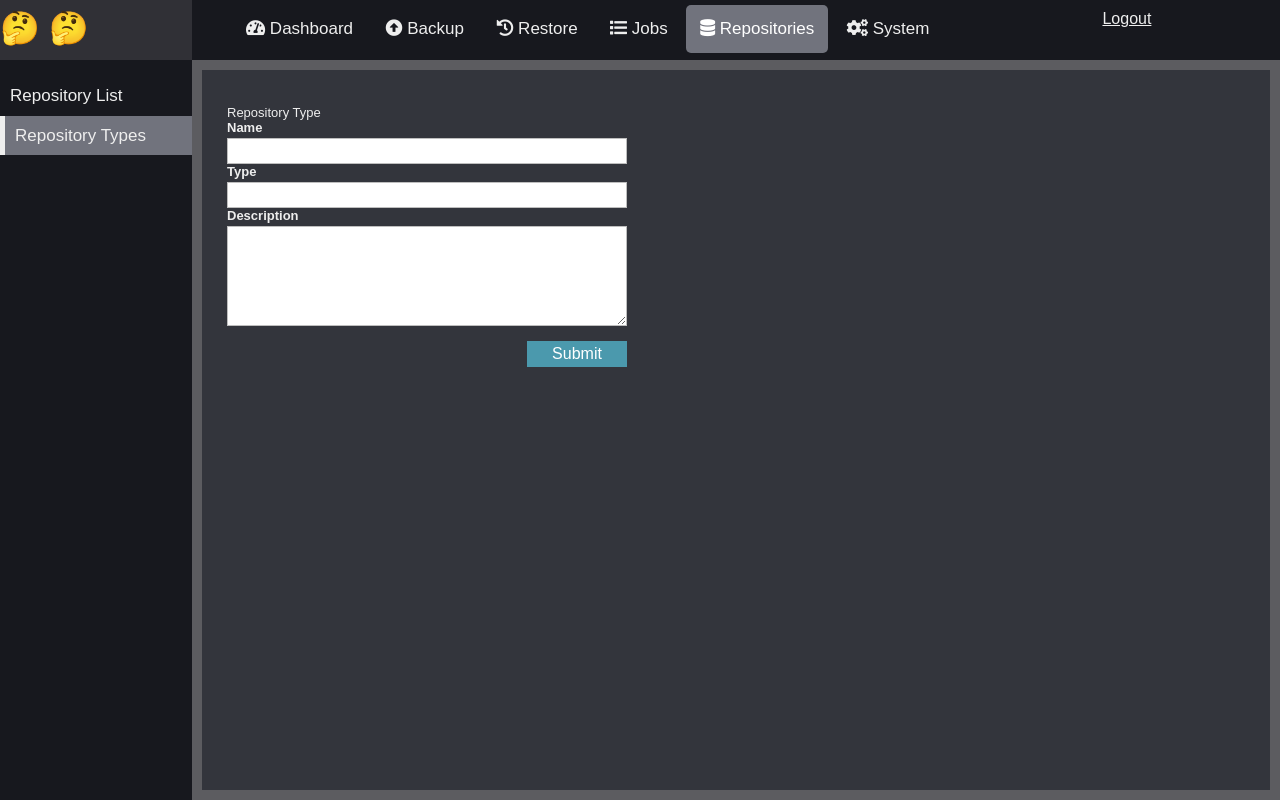
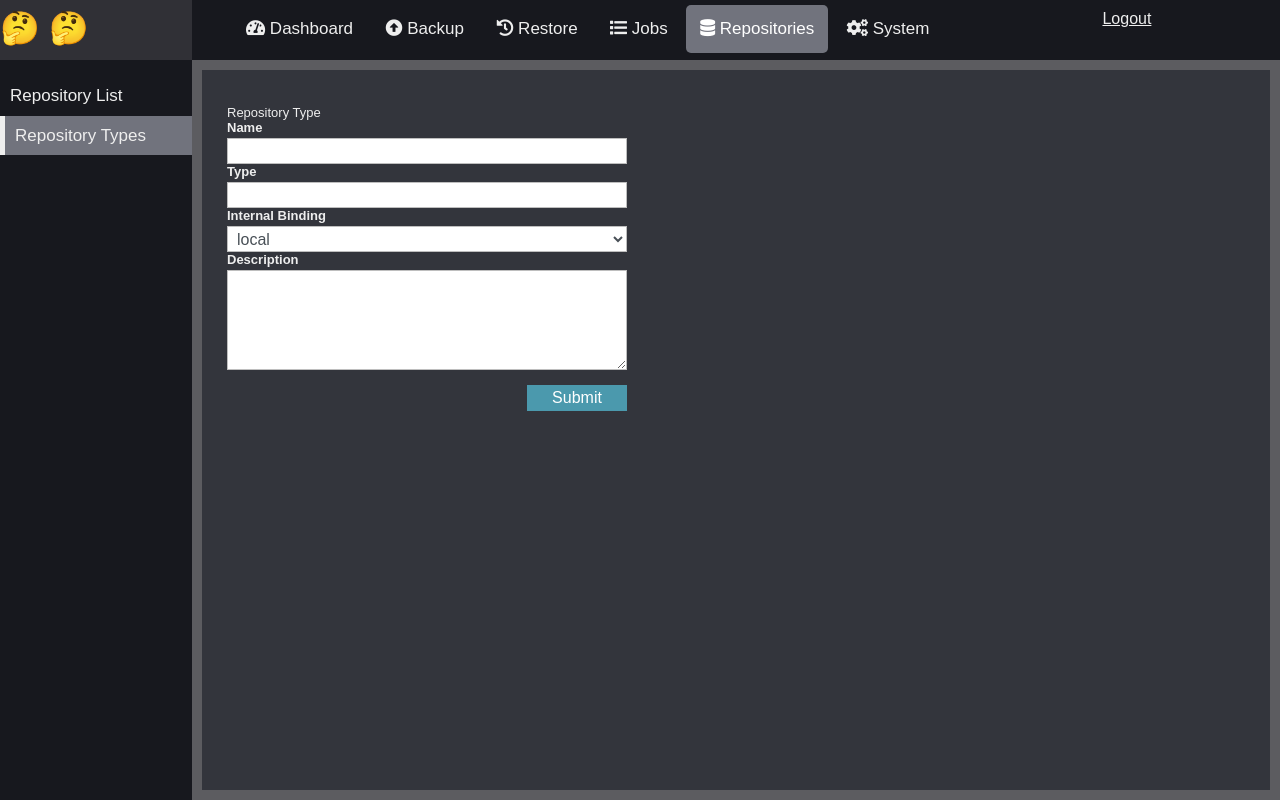
Before and after one commit to XXL6/resticweb, a Flask app: page /repositories/repository_types/_add in a window 1280 px wide. Run offline with Flask 2, Linux system fonts and the light colour scheme; parts of the project's set-up code (start-up, migrations or seed data) failed here and were passed over; some libraries are stand-ins or nearby versions.

Commit message:
Added internal list of repo types

```diff
--- a/resticweb/blueprints/repositories/forms.py
+++ b/resticweb/blueprints/repositories/forms.py
@@ -4,13 +4,22 @@ from wtforms import StringField, IntegerField, SubmitField, ValidationError, \
 from resticweb.tools.local_session import LocalSession
 from resticweb.models.general import Repository, RepositoryType
 from wtforms.validators import DataRequired
+from resticweb.dictionary.resticweb_constants import RepositoryTypeBindings
 
 
 class AddRepositoryTypeForm(FlaskForm):
     name = StringField('Name')
     type = StringField('Type')
     description = TextAreaField('Description')
+    internal_binding = SelectField('Internal Binding')
     submit = SubmitField('Submit')
+
+    def __init__(self):
+        super().__init__()
+        bindings = []
+        for item in RepositoryTypeBindings.binding_list:
+            bindings.append((item, item))
+        self.internal_binding.choices = bindings
 
     def validate_name(self, name):
         with LocalSession() as session:
@@ -29,7 +38,15 @@ class EditRepositoryTypeForm(FlaskForm):
     name = StringField('Name')
     type = StringField('Type')
     description = TextAreaField('Description')
+    internal_binding = SelectField('Internal Binding')
     submit = SubmitField('Submit')
+
+    def __init__(self):
+        super().__init__()
+        bindings = []
+        for item in RepositoryTypeBindings.binding_list:
+            bindings.append((item, item))
+        self.internal_binding.choices = bindings
 
     def validate_name(self, name):
         with LocalSession() as session:
@@ -86,9 +103,9 @@ class EditRepositoryForm2(EditRepositoryFormBase):
 
 
 def get_add_repository_form(repository_type):
-    if repository_type == 1:
+    if repository_type == 'local':
         return AddRepositoryForm1()
-    elif repository_type == 2:
+    elif repository_type == 'amazons3':
         return AddRepositoryForm2()
     else:
         raise Exception("Unsupported repository type")
--- a/resticweb/blueprints/repositories/routes.py
+++ b/resticweb/blueprints/repositories/routes.py
@@ -123,10 +123,11 @@ def choose_repository_type():
 
 @repositories.route(f'/{repositories.name}/repository_list/_add/<int:repository_type>', methods=['GET', 'POST'])
 def add_repository(repository_type):
-    form = get_add_repository_form(repository_type)
+    type_info = repository_type_interface.get_repository_type(repository_type)
+    form = get_add_repository_form(type_info['internal_binding'])
     if form.validate_on_submit():
         new_info = {}
-        address = repo_address_format(repository_type, form)
+        address = repo_address_format(type_info['internal_binding'], form)
         global_credentials = {}
         for item in form:
             if item.id != 'csrf_token' and item.id != 'submit':
@@ -149,13 +150,13 @@ def add_repository(repository_type):
 
 
 def repo_address_format(repository_type, form):
-    if repository_type == 1:
+    if repository_type == 'local':
         if platform.system() == 'Windows':
             if form.address.data[0] == '/':
                 form.address.data = form.address.data[1:]
             form.address.data = form.address.data.replace('/', os.sep)
         return form.address.data
-    elif repository_type == 2:
+    elif repository_type == 'amazons3':
         address = f's3:s3.amazonaws.com/{form.bucket_name.data}'
         return address
     else:
@@ -230,6 +231,7 @@ def add_repository_type():
         new_info['name'] = form.name.data
         new_info['type'] = form.type.data
         new_info['description'] = form.description.data
+        new_info['internal_binding'] = form.internal_binding.data
         repository_type_interface.add_repository_type(new_info)
         flash("Repository type has been added", category='success')
         return redirect(url_for('repositories.repository_types'))
@@ -255,11 +257,14 @@ def edit_repository_type(type_id):
         new_info['name'] = form.name.data
         new_info['type'] = form.type.data
         new_info['description'] = form.description.data
+        new_info['internal_binding'] = form.internal_binding.data
         repository_type_interface.set_repository_type(type_id, new_info)
         flash("Repository type has been updated", category='success')
         return redirect(url_for('repositories.repository_types'))
     else:
         type = repository_type_interface.get_repository_type(type_id)
+        form.internal_binding.default = type['internal_binding']
+        form.process()
         if type:
             form.name.data = type['name']
             form.type.data = type['type']
@@ -275,6 +280,7 @@ def get_type_info():
     info_dict = {}
     repository_type_id = request.args.get('id', 0, type=int)
     info_dict['description'] = repository_type_interface.get_repository_type(repository_type_id)['description']
+    info_dict['internal_binding'] = repository_type_interface.get_repository_type(repository_type_id)['internal_binding']
     return render_template('sidebar/repository_types.html', info_dict=info_dict)
 
 
--- a/resticweb/dictionary/resticweb_constants.py
+++ b/resticweb/dictionary/resticweb_constants.py
@@ -40,6 +40,12 @@ class BackupSetList:
     }
 
 
+class RepositoryTypeBindings:
+    REPOSITORY_LOCAL = 'local'
+    REPOSITORY_AMAZON_S3 = 'amazons3'
+    binding_list = [REPOSITORY_LOCAL, REPOSITORY_AMAZON_S3]
+
+
 class Credential:
     CREDENTIAL_ENVIRONMENT_VAR_NAME = "UB_CREDENTIAL_STORE_PASSWORD"
     CREDENTIAL_KEY_GROUP_NAME = "CREDENTIAL_PASSWORD"
--- a/resticweb/init_db.py
+++ b/resticweb/init_db.py
@@ -65,6 +65,7 @@ def init_db():
         id=1,
         name="Local Filesystem",
         type="local",
+        internal_binding='local',
         description="Location type referencing a place in the filesystem on the same machine as the server")
     db.session.add(repository_type_type)
 
@@ -72,6 +73,7 @@ def init_db():
         id=2,
         name="Amazon S3",
         type="cloud",
+        internal_binding='amazons3',
         description="Repository type referencing a place in an Amazon S3 bucket.")
     db.session.add(repository_type_type)
 
--- a/resticweb/interfaces/repository_type.py
+++ b/resticweb/interfaces/repository_type.py
@@ -11,6 +11,7 @@ def get_repository_types():
                 id=type.id,
                 name=type.name,
                 type=type.type,
+                internal_binding=type.internal_binding,
                 description=type.description
             ))
     return return_list
@@ -25,6 +26,7 @@ def get_repository_type(id):
                 id=type.id,
                 name=type.name,
                 type=type.type,
+                internal_binding=type.internal_binding,
                 description=type.description
             )
     return return_dict
@@ -36,6 +38,7 @@ def add_repository_type(info):
             RepositoryType(
                 name=info['name'],
                 type=info['type'],
+                internal_binding=info['internal_binding'],
                 description=info.get('description')
             )
         )
@@ -49,6 +52,7 @@ def set_repository_type(id, info):
         if type:
             type.name = info.get('name')
             type.type = info.get('type')
+            type.internal_binding = info.get('internal_binding')
             type.description = info.get('description')
             session.commit()
 
--- a/resticweb/models/general.py
+++ b/resticweb/models/general.py
@@ -96,6 +96,7 @@ class Repository(db.Model):
     credential_group_id = db.Column(db.Integer)
     data = db.Column(db.Text)
     address = db.Column(db.String)
+    parameters = db.Column(db.Text)
     repository_type_id = db.Column(db.Integer, db.ForeignKey('repository_type.id'), nullable=False)
     time_added = db.Column(
         db.DateTime,
@@ -115,6 +116,7 @@ class RepositoryType(db.Model):
     id = db.Column(db.Integer, primary_key=True, nullable=False)
     name = db.Column(db.String(50), nullable=False, unique=True)
     type = db.Column(db.String(15), nullable=False)  # cloud, local, offsite
+    internal_binding = db.Column(db.String(30), nullable=False)
     description = db.Column(db.Text)
 
     repositories = db.relationship(
--- a/resticweb/templates/repositories/repository_types_edit.html
+++ b/resticweb/templates/repositories/repository_types_edit.html
@@ -32,6 +32,19 @@
                     {% endif %}
             </div>
             <div class="form-group">
+                {{ form.internal_binding.label(class="form-control-label") }}
+                {% if form.internal_binding.errors %}
+                {{ form.internal_binding(class="form-control is-invalid") }}
+                <div class="invalid-feedback">
+                    {% for error in form.internal_binding.errors %}
+                        <span>{{ error }}</span>
+                    {% endfor %}
+                </div>
+                {% else %}
+                {{ form.internal_binding(class="form-control") }}
+                {% endif %}
+        </div>
+            <div class="form-group">
                 {{ form.description.label(class="form-control-label") }}
                 {% if form.description.errors %}
                 {{ form.description(class="form-control is-invalid") }}
```
